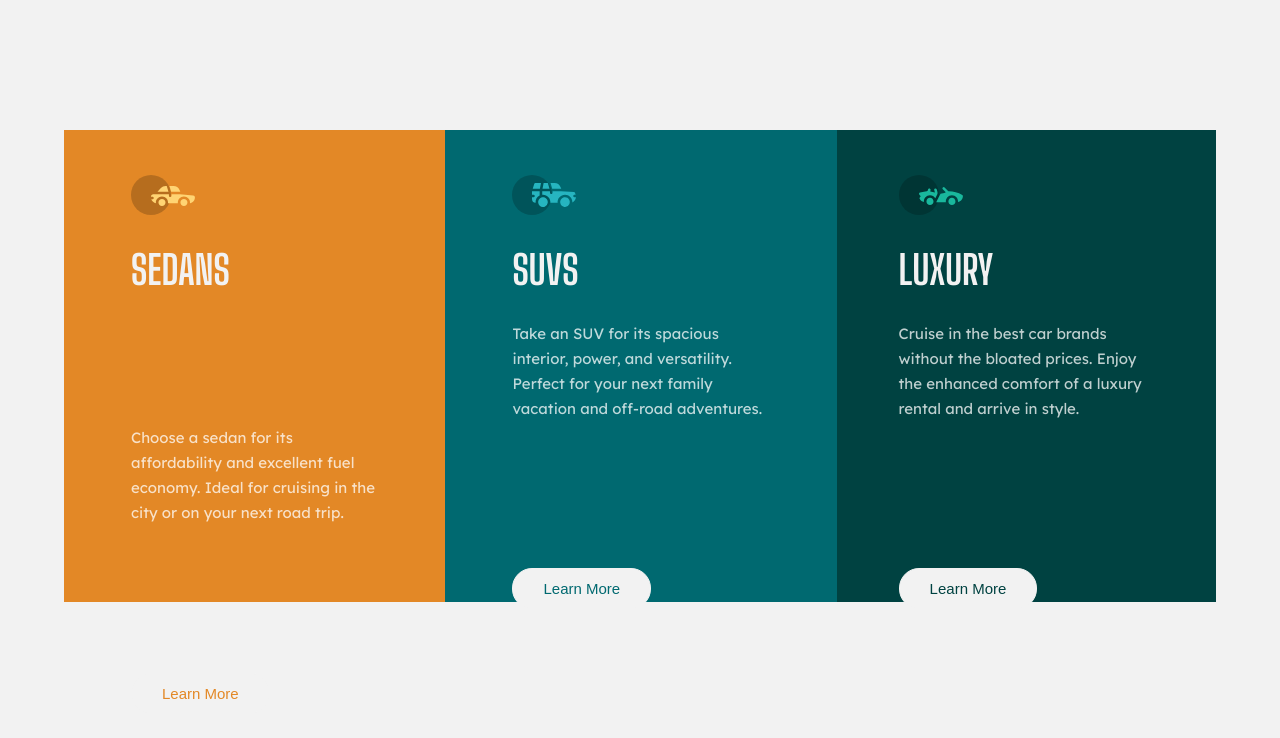
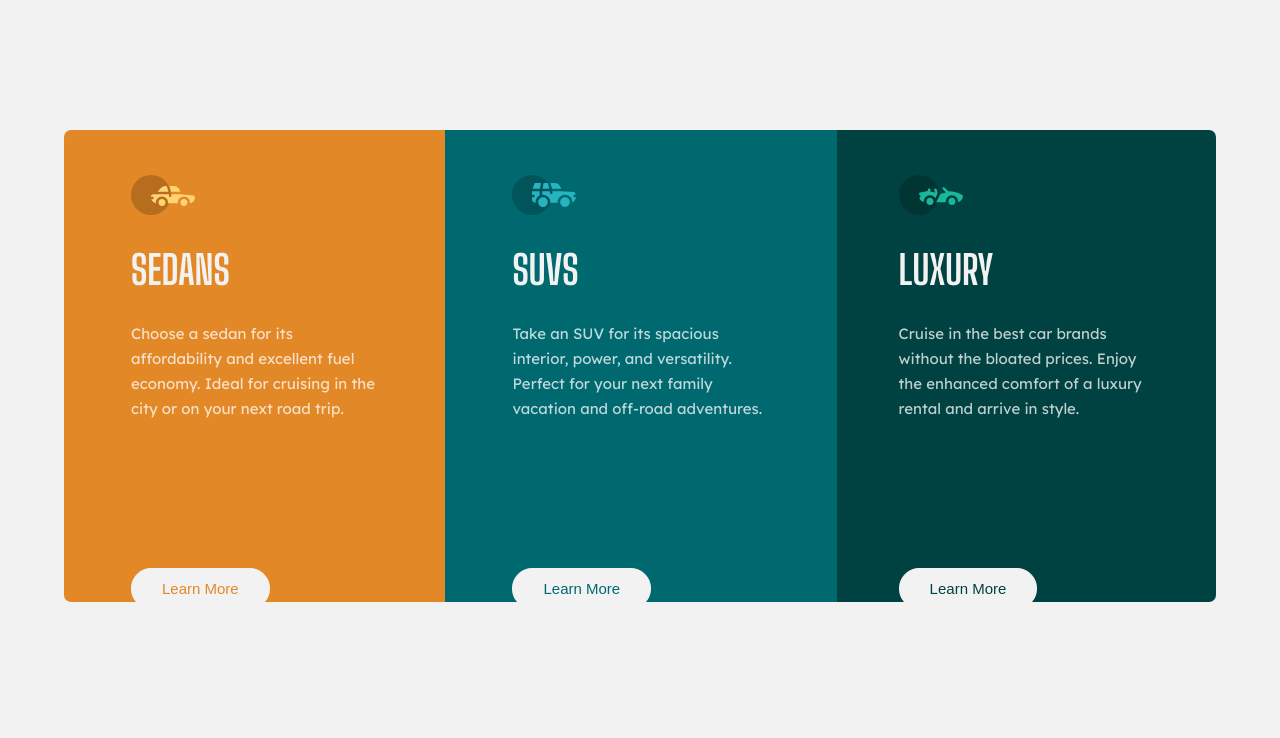
Before and after one commit to tmpofu/3-column-preview-card-component-main, a plain HTML site: page index.html in a window 1280 px wide. Drawn offline with Linux system fonts and the light colour scheme.

Commit message:
Fixed error on css

```diff
--- a/css/style.scss
+++ b/css/style.scss
@@ -15,7 +15,7 @@ body {
     display: flex;
     justify-content: center center;
     border-radius: 7px;
-
+    overflow: hidden;
     /********* SEDANS CSS ************/
     .sedans {
         text-align: left;
@@ -25,7 +25,6 @@ body {
             font-family: 'Big Shoulders Display', cursive;
             color: $very-light-gray;
             font-size: 40px;
-            height: 40%;
         }
         P {
             color: $transparent-white;
```
Also changed, not shown: css/style.css, 1 other file.
